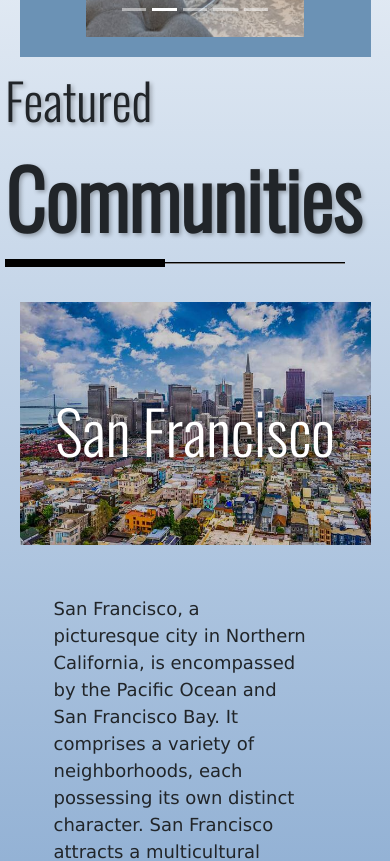
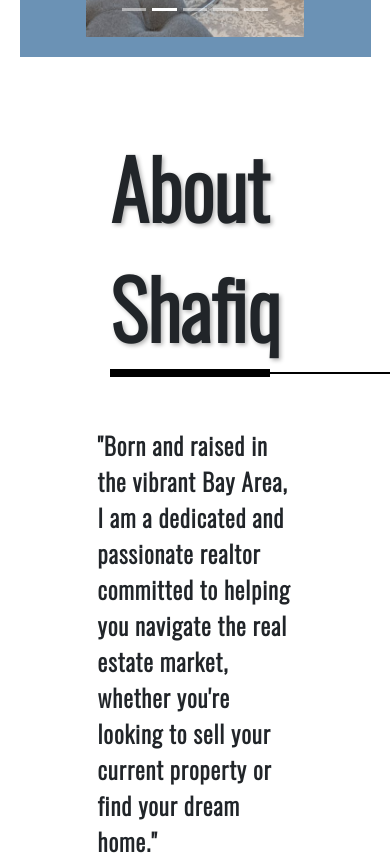
Before and after one commit to Moshahrani/real-estate-website, a React (Create React App) app in the folder real-estate/: page / in a window 390 px wide. Shown: the part 1920-2781 px from the top of the page. Built offline with nearby package versions, Linux system fonts and the light colour scheme; a web font is replaced by a local one.

Commit message:
implemented new about me component and added it to home component with proper css margin, padding for mobile view as well

```diff
--- /dev/null
+++ b/real-estate/src/components/AboutMe.js
@@ -0,0 +1,21 @@
+import Bio from "../media/Bio.png";
+import "../css/AboutMe.css";
+
+const AboutMe = () => {
+    return (
+      <div className="aboutme-container">
+        <div className="featuredText">
+          <div className="featuredFirst"> </div>
+          <div className="featuredSecond">About Shafiq </div>
+        </div>
+        <div className="aboutText">
+          "Born and raised in the vibrant Bay Area, I am a dedicated and
+          passionate realtor committed to helping you navigate the real estate
+          market, whether you're looking to sell your current property or find
+          your dream home."
+        </div>
+      </div>
+    );
+  };
+
+export default AboutMe;
--- a/real-estate/src/components/Carousel.js
+++ b/real-estate/src/components/Carousel.js
@@ -22,7 +22,7 @@ const CustomCarousel = () => {
           <Carousel.Item className="custom-carousel-item">
             <img
               className="d-block w-100 custom-carousel-img"
-              src={house7}
+              src={house6}
               alt="house image"
             />
           </Carousel.Item>
@@ -50,7 +50,7 @@ const CustomCarousel = () => {
           <Carousel.Item className="custom-carousel-item">
             <img
               className="d-block w-100 custom-carousel-img"
-              src={house6}
+              src={house7}
               alt="house image"
             />
           </Carousel.Item>
--- a/real-estate/src/components/Home.js
+++ b/real-estate/src/components/Home.js
@@ -4,6 +4,8 @@ import Featured from "./Featured";
 import Associations from "./Associations";
 import personal1 from "../media/personal1.jpg";
 import CustomCarousel from "./Carousel";
+import AboutMe from "./AboutMe";
+
 const Home = () => {
   const styles = {
     backgroundImage: `url(${cococounty})`,
@@ -65,6 +67,7 @@ const Home = () => {
           <div className="whitespace-text"></div>
         </div>
       </div> */}
+      <AboutMe />
       <Featured />
       <Associations />
     </div>
--- /dev/null
+++ b/real-estate/src/css/AboutMe.css
@@ -0,0 +1,72 @@
+.aboutme-container {
+    display: flex;
+    align-items: center;
+    justify-content: center;
+    /* height: 50vh;  */
+    flex-direction: column;
+    max-width: 50%;
+    margin-left: auto;
+    margin-right: auto;
+    margin-top: 50px;
+    margin-bottom: 100px;
+}
+
+.aboutText {
+    font-family: Oswald;
+    font-size: 24px;
+    font-weight:800;
+    letter-spacing: 1px;
+}
+
+.featuredText {
+    font-family: Oswald;
+    padding: 20px;
+    margin-bottom: 40px;
+    text-shadow: 2px 2px 4px rgba(0, 0, 0, 0.3);
+  }
+
+  .featuredFirst {
+    font-size: 50px;
+  }
+  .featuredSecond {
+    font-size: 80px;
+    font-weight: 900;
+    position: relative;
+  }
+
+  .featuredSecond::before,
+  .featuredSecond::after {
+    content: "";
+    position: absolute;
+    left: 0;
+    bottom: -10px;
+    width: 160px;
+    height: 2px;
+    background-color: black;
+  }
+
+  .featuredSecond::before {
+    border-bottom: 8px solid black;
+  }
+
+  .featuredSecond::after {
+    border-bottom: 1px solid black;
+    width: 300px;
+    left: 160px;
+    bottom: -7px;
+  }
+
+
+  @media (max-width: 768px) {
+    .aboutme-container {
+      flex-direction: column;
+      margin: auto;
+      padding: 50px 0;
+    }
+    .featuredSecond::after {
+        border-bottom: 1px solid black;
+        width: 150px;
+        left: 160px;
+        bottom: -7px;
+      }
+  }
--- a/real-estate/src/css/Home.css
+++ b/real-estate/src/css/Home.css
@@ -1,6 +1,6 @@
 @import url('https://fonts.googleapis.com/css?family=Hammersmith+One');
 body {
-  background: linear-gradient(to bottom, white 20%, #ffffff 25%, #759CC9 50%, #ffffff 75%, #759CC9 100%);
+  background: linear-gradient(to bottom, white 40%, #ffffff 25%, #759CC9 50%, #ffffff 75%, #759CC9 100%);
   /* background: radial-gradient(circle at center, #54ADD6, #E0DAE3);
   background: -webkit-radial-gradient(circle at center, #54ADD6, #E0DAE3);
   background: -moz-radial-gradient(circle at center, #54ADD6, #E0DAE3); */
```
